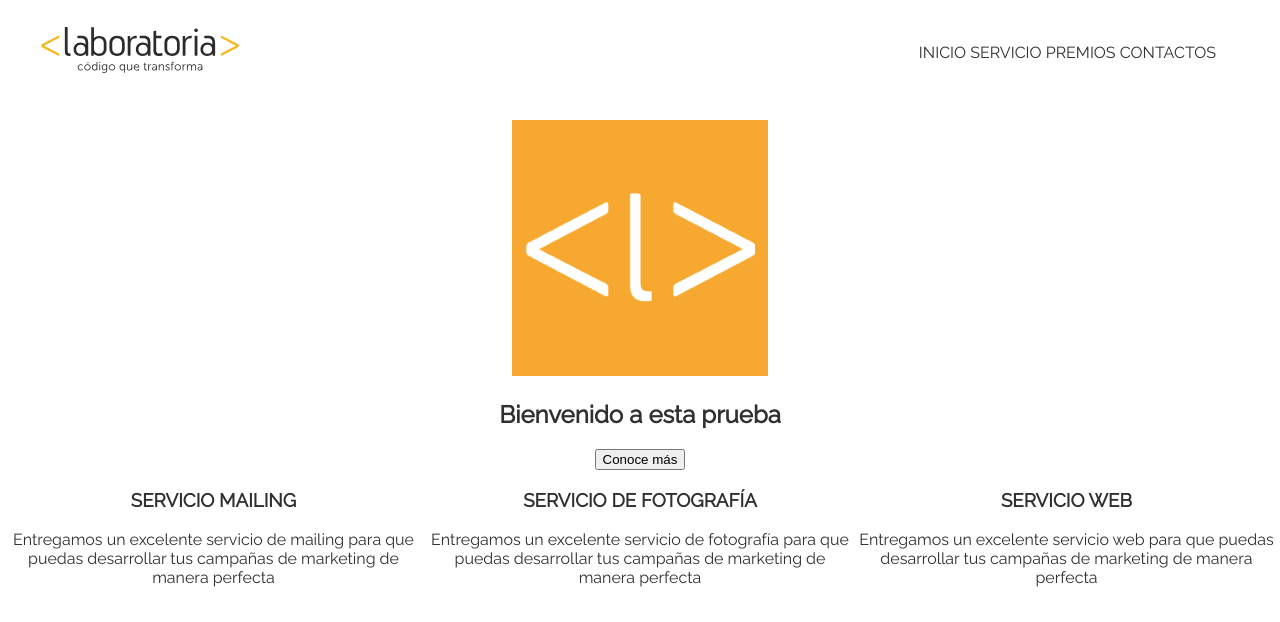
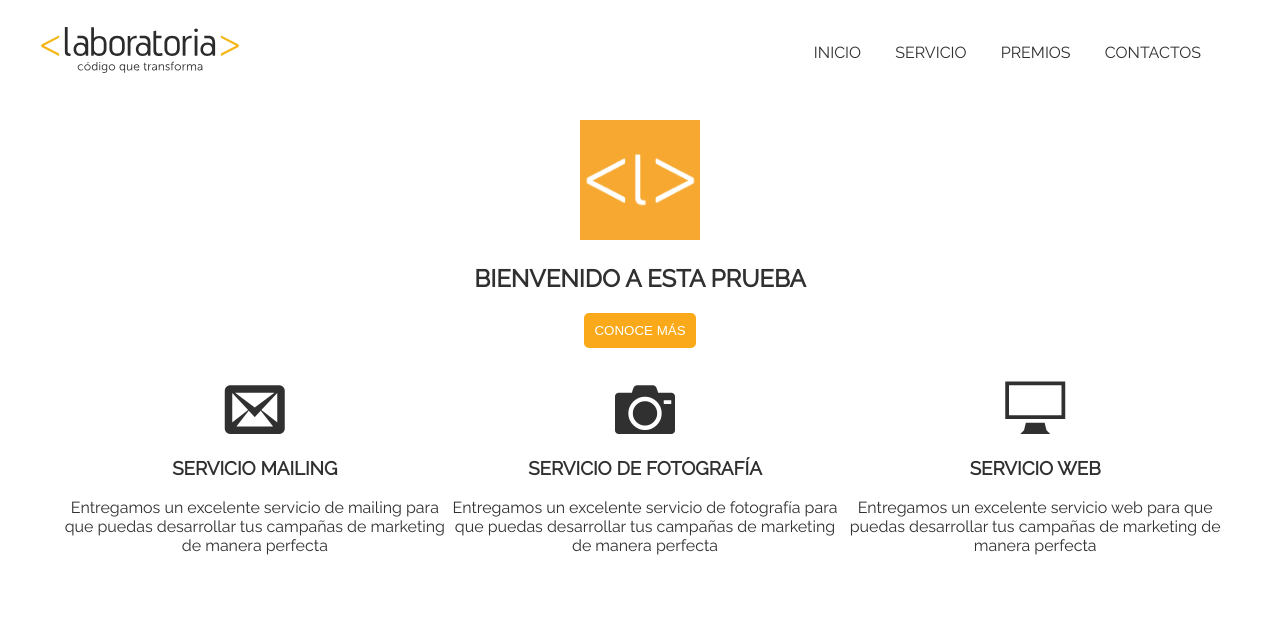
Before and after one commit to andreatelleria/seminar-css, a plain HTML site: page index.html in a window 1280 px wide. Drawn offline with Linux system fonts and the light colour scheme; files whose address does not match are found by name.

Commit message:
Cambios en CSS

```diff
--- a/css/main.css
+++ b/css/main.css
@@ -38,8 +38,8 @@ header {
 nav {
   position: absolute;
   right: 5%;
-  top: 50%;
-  transform: translateY(-50%);
+  top: 50%; /*se posiciona a la mitad del alto total de la caja padre <header>*/
+  transform: translateY(-50%); /*con esta propiedad transformamos un elemento, para este caso; se usa translateY, porque quiero transladar en el eje Y 50% para arriba,así quedaría <nav> centrado(si se sabe el alto de la caja, se colocaría la mitad del tamaño)*/
 }
 
 section {
@@ -50,3 +50,33 @@ div {
   display: inline-block;
   width: 33%;
 }
+
+span {
+  font-size: 60px;
+}
+
+span:hover, .box-header ul li:hover {
+  color: #f9a91a;
+}
+
+.services {
+  margin: 30px 50px 0 60px;
+
+}
+
+img[alt="Laboratoria"] {
+  width: 120px;
+}
+
+button {
+  background-color: #f9a91a;
+  padding: 10px;
+  color: #fff;
+  border: 0;
+  border-radius: 5px;
+  font-weight: 500;
+}
+
+.box-header ul li {
+  margin: 0 15px;
+}
--- a/index.html
+++ b/index.html
@@ -29,30 +29,34 @@
         <img src="assets/imgs/square-laboratoria.png" alt="Laboratoria">
       </figure>
 
-      <h1>Bienvenido a esta prueba</h1>
-      <button>Conoce más</button>
+      <h1 class="text-uppercase">Bienvenido a esta prueba</h1>
+      <button class="text-uppercase">Conoce más</button>
     </section>
 
-    <section>
+    <section class="services">
       <div>
-        <span></span>
+        <span class="icon-envelop"></span>
         <h3 class="text-uppercase">SERVICIO MAILING</h3>
         <p>Entregamos un excelente servicio de mailing para que puedas desarrollar tus campañas de marketing de manera perfecta</p>
       </div>
 
       <div>
-        <span></span>
+        <span class="icon-camera"></span>
         <h3 class="text-uppercase">SERVICIO DE FOTOGRAFÍA</h3>
         <p>Entregamos un excelente servicio de fotografía para que puedas desarrollar tus campañas de marketing de manera perfecta</p>
       </div>
 
       <div>
-        <span></span>
+        <span class="icon-display"></span>
         <h3 class="text-uppercase">SERVICIO WEB</h3>
         <p>Entregamos un excelente servicio web para que puedas desarrollar tus campañas de marketing de manera perfecta</p>
       </div>
     </section>
-
+<!--
+    <footer>
+      <p>Realizado por Laboratoria</p>
+    </footer>
+-->
     <script type="text/javascript" src="js/app.js">
     </script>
   </body>
```
